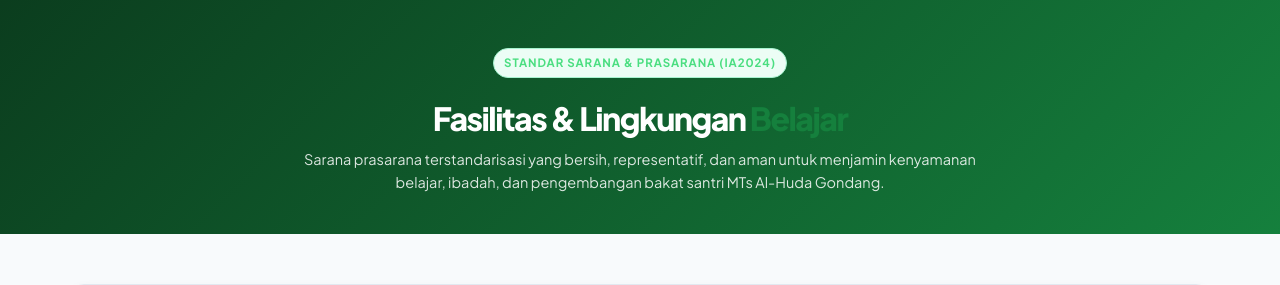
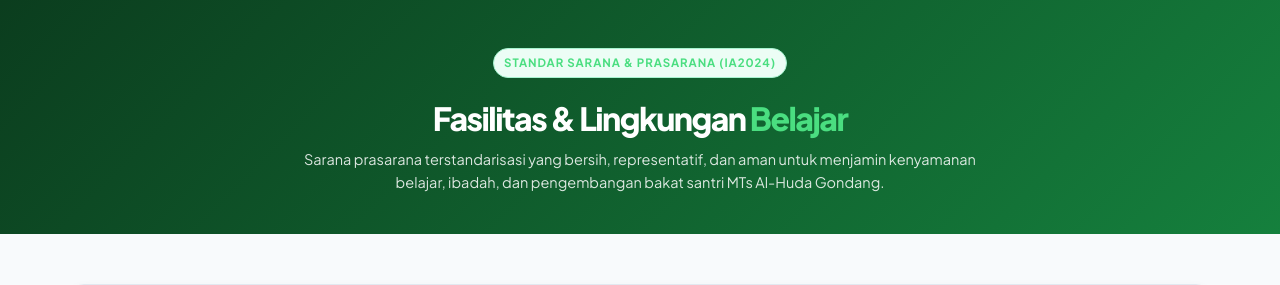
Before and after one commit to nukimala/web_mts-alhuda, a PHP site: page /fasilitas in a window 1280 px wide. Shown: the part 62-347 px from the top of the page. Run offline with PHP 8.4, Linux system fonts and the light colour scheme; data comes from the database, SQL or seed files in the repository.

Commit message:
mengubah warna font mnjdi hijau muda, supaya ga menyatu dg bg.

```diff
--- a/app/Views/berita/index.php
+++ b/app/Views/berita/index.php
@@ -14,7 +14,7 @@ $totalPages = $data['total_pages'] ?? 1;
             <div class="section-label" style="color: #4ADE80; font-weight: 700; letter-spacing: 0.08em; text-transform: uppercase; font-size: 11.5px; margin-bottom: 8px;">
                 Pusat Informasi &amp; Warta
             </div>
-            <h1 style="color: #ffffff; font-size: 32px; font-weight: 800; margin-bottom: 12px;">Kabar Terbaru dari <span>Madrasah</span></h1>
+            <h1 style="color: #ffffff; font-size: 32px; font-weight: 800; margin-bottom: 12px;">Kabar Terbaru dari <span style="color: #4ADE80;">Madrasah</span></h1>
             <p style="color: rgba(255,255,255,.85); max-width: 640px; font-size: 14.5px;">
                 Dokumentasi kegiatan, prestasi siswa, agenda penting, dan pengumuman resmi MTs Al-Huda Gondang.
             </p>
--- a/app/Views/fasilitas/index.php
+++ b/app/Views/fasilitas/index.php
@@ -11,9 +11,7 @@ $facilities = $data['facilities'] ?? [];
             <div class="section-label" style="color: #4ADE80; font-weight: 700; letter-spacing: 0.08em; text-transform: uppercase; font-size: 11.5px; margin-bottom: 8px;">
                 Standar Sarana &amp; Prasarana (IA2024)
             </div>
-            <h1 style="color: #ffffff; font-size: 32px; font-weight: 800; margin-bottom: 12px;">
-                Fasilitas &amp; Lingkungan <span>Belajar</span>
-            </h1>
+            <h1 style="color: #ffffff; font-size: 32px; font-weight: 800; margin-bottom: 12px;">Fasilitas &amp; Lingkungan <span style="color: #4ADE80;">Belajar</span></h1>
             <p style="color: rgba(255,255,255,.85); max-width: 680px; font-size: 14.5px; line-height: 1.6;">
                 Sarana prasarana terstandarisasi yang bersih, representatif, dan aman untuk menjamin kenyamanan belajar, ibadah, dan pengembangan bakat santri MTs Al-Huda Gondang.
             </p>
```
